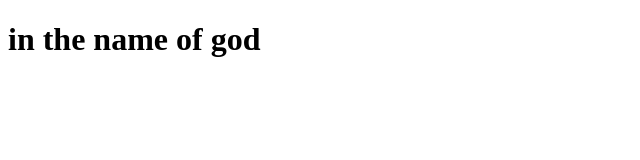
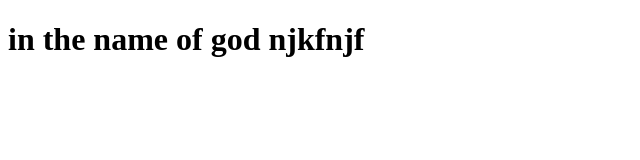
Before and after one commit to abam1r77/form, a plain HTML site: page index.html in a window 1280 px wide. Shown: the whole page, without its empty margins (0-640 px from the left). Drawn offline with Linux system fonts and the light colour scheme.

Commit message:
learning git  jnj

```diff
--- a/index.html
+++ b/index.html
@@ -8,6 +8,7 @@
 <body>
     <h1>
         in the name of god
+        njkfnjf
     </h1>
 </body>
 </html>
```
